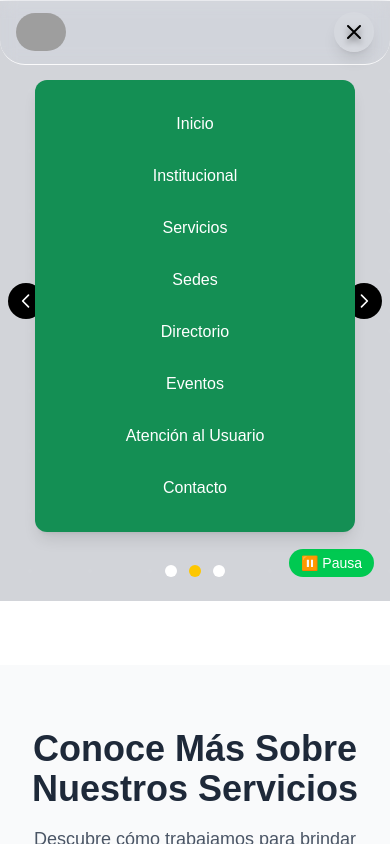
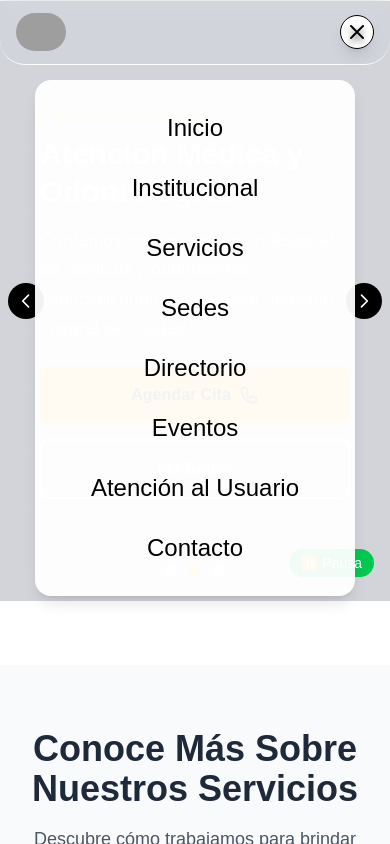
Before and after one commit to julianesp/inga, a Next.js app: page / in a window 390 px wide. Both pictures are taken after a click on the button 354 px from the left and 32 px from the top of the page. Shown: the top 844 px of the page. Built offline with nearby package versions, Linux system fonts and the light colour scheme; grey boxes are pictures that could not be loaded.

Commit message:
Modificando estilos del navbar para mejor despliegue de enlaces

```diff
--- a/src/components/Navbar.js
+++ b/src/components/Navbar.js
@@ -64,12 +64,12 @@ export default function Navbar() {
           <div className="lg:hidden flex items-center space-x-2">
             <button
               onClick={() => setIsMenuOpen(!isMenuOpen)}
-              className="relative p-2 bg-white/10 rounded-full hover:bg-gray-100 transition-colors duration-200 shadow-lg focus:outline-none"
+              className="relative p-1 bg-white rounded-full hover:bg-gray-100 transition-colors duration-200 shadow-lg focus:outline-none border-solid border-1 border-black"
             >
               <svg
                 // barras menu navbar
 
-                className="h-6 w-6 text-black [text-shadow:_2px_2px_0_#000,_-2px_-2px_0_#000,_2px_-2px_0_#000,_-2px_2px_0_#000] drop-shadow-[0_4px_3px_rgba(0,0,0,0.5)] rounded-lg "
+                className="h-6 w-6 text-black [text-shadow:_2px_2px_0_#000,_-2px_-2px_0_#000,_2px_-2px_0_#000,_-2px_2px_0_#000] drop-shadow-[0_4px_3px_rgba(0,0,0,0.5)] rounded-lg duration-500  transition-transform scale-3d"
                 fill="none"
                 strokeLinecap="round"
                 strokeLinejoin="round"
@@ -91,31 +91,29 @@ export default function Navbar() {
         {
           <div
             id="mobile-menu-backdrop"
-            className={`lg:hidden fixed inset-0 z-40 flex items-start justify-center pt-20`}
+            className={`lg:hidden fixed inset-0 z-40 flex items-start justify-center pt-20  ${styles.mobileMenuBackdrop}`}
             onClick={handleBackdropClick}
             style={{ pointerEvents: isMenuOpen ? "auto" : "none" }}
           >
             <div
               className={`
-                bg-[#148f54] rounded-xl shadow-lg w-11/12 max-w-xs mx-auto flex flex-col items-center py-6 space-y-3 z-50
-                transition-all duration-300
+                ${
+                  styles.mobileMenu
+                } rounded-4xl shadow-lg w-11/12 max-w-xs mx-auto flex flex-col items-center py-6 space-y-3 z-50
                 ${
                   isMenuOpen
                     ? "opacity-100 scale-100 translate-y-0 pointer-events-auto"
                     : "opacity-0 scale-95 -translate-y-10 pointer-events-none"
                 }
-                backdrop-blur-md
-              `}
-              style={{
-                transitionProperty: "opacity, transform",
-              }}
+               `}
               onClick={(e) => e.stopPropagation()}
             >
+              {/* Enlaces de navegación móvil */}
               {navigationLinks.map((link) => (
                 <Link
                   key={link.href}
                   href={link.href}
-                  className="text-white hover:text-green-200 px-4 py-2 rounded-md text-base font-medium transition-colors duration-200 text-center w-full"
+                  className={`text-black text-2xl  px-4 py-2 rounded-md  font-medium transition-colors duration-200 text-center w-full ${styles.mobileLink}`}
                   onClick={() => setIsMenuOpen(false)}
                 >
                   {link.label}
--- a/src/styles/Navbar.module.scss
+++ b/src/styles/Navbar.module.scss
@@ -48,3 +48,11 @@
     }
   }
 }
+
+/* Menú móvil con el mismo efecto glass que el navbar */
+.mobileMenu {
+  /* Fondo semi-transparente para que se vea el blur */
+  background-color: rgba(255, 255, 255, 0.95);
+  border-radius: 1rem;
+  transition: all 0.3s ease-in-out;
+}
```
